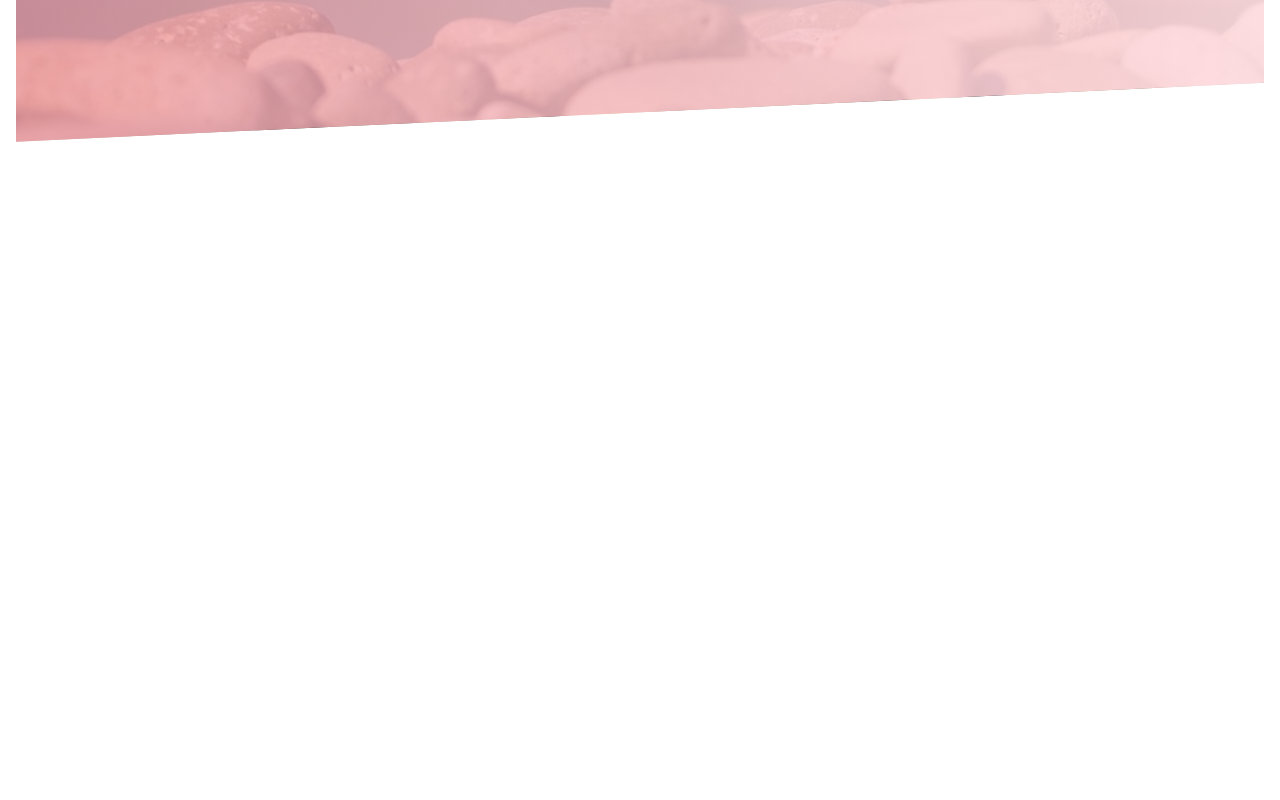
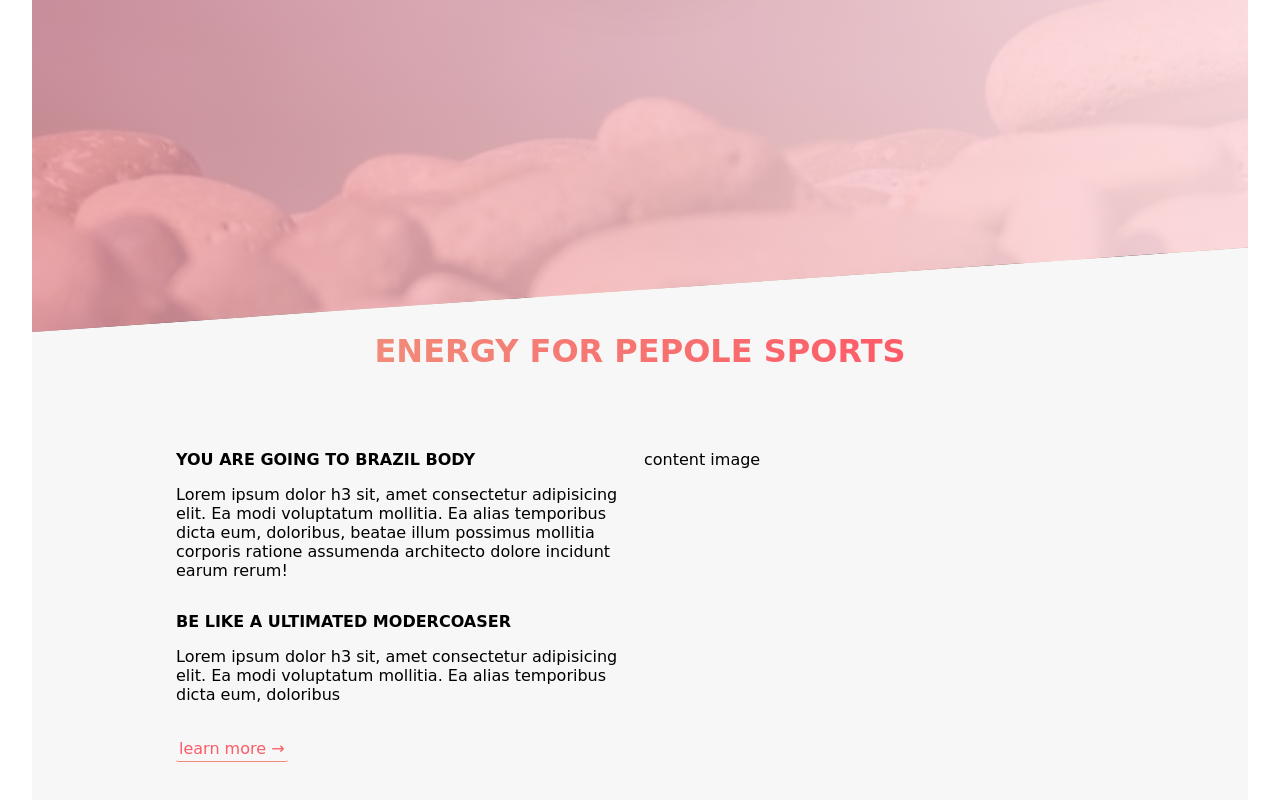
Before and after one commit to saeed0920/start-css-modern-project, a website: page index.html in a window 1280 px wide. Shown: the part 404-1204 px from the top of the page. Before the commit the page ends 800 px from the top, so only its background shows below. Drawn offline with Linux system fonts and the light colour scheme; files whose address does not match are found by name.

Commit message:
next writingso much  code and ...

```diff
--- a/index.html
+++ b/index.html
@@ -14,7 +14,7 @@
     />
   </head>
   <body>
-    <!-- navbar -->
+    <!-- navbar
     <div class="navbar background-telegram">
       <div class="navbar-sec flex">
         <div class="cum font-lg">Saeed .com</div>
@@ -30,7 +30,7 @@
           </ul>
         </div>
       </div>
-    </div>
+    </div> -->
     <!-- contenst -->
     <div class="content image">
       <div class="content__h1 h1--primery font-llg">sequi</div>
@@ -41,5 +41,38 @@
         >submit</a
       >
     </div>
+    <!-- main  -->
+    <main>
+      <section class="section-about">
+        <div class="u-center-text u-margin-bot-big">
+          <h2 class="header-sec font-lg">energy for pepole sports</h2>
+        </div>
+        <div class="main--row">
+          <div class="row">
+            <div class="row__2-of-1">
+              <h3 class="section__text u-margin-bot-small">
+                you are going to brazil body
+              </h3>
+              <p class="paraghraph">
+                Lorem ipsum dolor h3 sit, amet consectetur adipisicing elit. Ea
+                modi voluptatum mollitia. Ea alias temporibus dicta eum,
+                doloribus, beatae illum possimus mollitia corporis ratione
+                assumenda architecto dolore incidunt earum rerum!
+              </p>
+              <h3 class="section__text u-margin-bot-small">
+                be like a ultimated modercoaser
+              </h3>
+              <p class="paraghraph">
+                Lorem ipsum dolor h3 sit, amet consectetur adipisicing elit. Ea
+                modi voluptatum mollitia. Ea alias temporibus dicta eum,
+                doloribus
+              </p>
+              <a href="#" class="a btn--main">learn more &rarr;</a>
+            </div>
+            <div class="row__2-of-1">content image</div>
+          </div>
+        </div>
+      </section>
+    </main>
   </body>
 </html>
--- a/sass/abstracts/_mixins.scss
+++ b/sass/abstracts/_mixins.scss
@@ -0,0 +1,7 @@
+@mixin clearfix {
+  &::after {
+    content: "";
+    display: table;
+    clear: both;
+  }
+}
--- a/sass/abstracts/_variables.scss
+++ b/sass/abstracts/_variables.scss
@@ -1 +1,13 @@
+// color
 $color-white: #fff;
+$color-whit-light: #f7f7f7;
+$color-pink-light: #fd5b68;
+$color-pink-white: #f18b79;
+$color-text-white: #f7f7f769;
+$color-black: black;
+
+// grid
+$space-row: 0.5rem;
+
+// font
+$default-font-size: 1rem;
--- a/sass/base/_base.scss
+++ b/sass/base/_base.scss
@@ -3,8 +3,9 @@
   margin: 0;
   box-sizing: border-box;
 }
-
+html {
+  margin: 2rem;
+}
 body {
   font-family: cursive;
-  margin: 1rem;
 }
--- a/sass/base/_typography.scss
+++ b/sass/base/_typography.scss
@@ -3,7 +3,7 @@
   background-image: linear-gradient(to right, #ee9ca7ca, #ffdde1ef),
     url(../image/bech.jpg);
   box-sizing: border-box;
-  height: 490px;
+  height: 88vh;
   width: auto;
   display: block;
   text-align: center;
@@ -47,3 +47,29 @@
   font-weight: 300;
   line-height: 1.2;
 }
+.header-sec {
+  display: inline-block;
+  font-weight: 700;
+  text-transform: uppercase;
+  background-image: linear-gradient(
+    to left,
+    $color-pink-light,
+    $color-pink-white
+  );
+  -webkit-background-clip: text;
+  color: transparent;
+  transition: all 0.2s ease-out;
+  &:hover {
+    transform: skewx(16deg) skewY(-3deg) scale(1.1);
+    box-shadow: 0.2rem 0.8rem 0.4rem rgba(0, 0, 0, 0.2);
+  }
+}
+.section__text {
+  font-size: $default-font-size;
+  font-weight: 700;
+  text-transform: uppercase;
+}
+.paraghraph {
+  font-size: $default-font-size;
+  margin-bottom: 2rem;
+}
--- a/sass/base/_utilities.scss
+++ b/sass/base/_utilities.scss
@@ -29,3 +29,15 @@ a {
   text-decoration: none;
   color: $color-white;
 }
+.u-center-text {
+  text-align: center;
+}
+.u-margin-bot-big {
+  margin-bottom: 5rem;
+}
+.u-margin-bot-med {
+  margin-bottom: 2rem;
+}
+.u-margin-bot-small {
+  margin-bottom: $default-font-size;
+}
--- a/sass/components/_butoon.scss
+++ b/sass/components/_butoon.scss
@@ -4,3 +4,26 @@
   background-color: aqua;
   padding: 8px;
 }
+.btn--main {
+  transition: all 0.4s;
+  border-radius: 0.13rem;
+  &:visited,
+  &:link {
+    font-size: $default-font-size;
+    color: $color-pink-light;
+    display: inline-block;
+    border-bottom: 1px solid $color-pink-white;
+    padding: 3px;
+    transition: all 0.2s;
+  }
+  &:hover {
+    background-color: $color-pink-light;
+    color: $color-white;
+    box-shadow: 0 0.2rem 0.5rem rgba($color-black, 0.5);
+    transform: translateY(-3px);
+  }
+  &:active {
+    box-shadow: 0 0.2rem 0.3rem rgba($color-black, 0.5);
+    transform: translateY(-1px);
+  }
+}
--- /dev/null
+++ b/sass/components/_mainrow.scss
@@ -0,0 +1,12 @@
+.row {
+  max-width: 58rem;
+  margin: 0 auto;
+  @include clearfix;
+  .row__2-of-1 {
+    width: calc((100% - #{$space-row}) / 2);
+    float: left;
+    &:not(:last-child) {
+      margin-right: $space-row;
+    }
+  }
+}
--- a/sass/main.scss
+++ b/sass/main.scss
@@ -14,6 +14,7 @@
 @import "components/ul";
 @import "components/butoon";
 @import "components/navbar";
+@import "components/mainrow";
 
 // @import pages folder
 @import "pages/home";
--- a/sass/pages/_home.scss
+++ b/sass/pages/_home.scss
@@ -0,0 +1,5 @@
+.section-about {
+  background-color: $color-whit-light;
+  padding: 10rem 0;
+  margin-top: -20vh;
+}
```
Also changed, not shown: package.json (+10 -3 lines), css/main.css, 1 other file.
